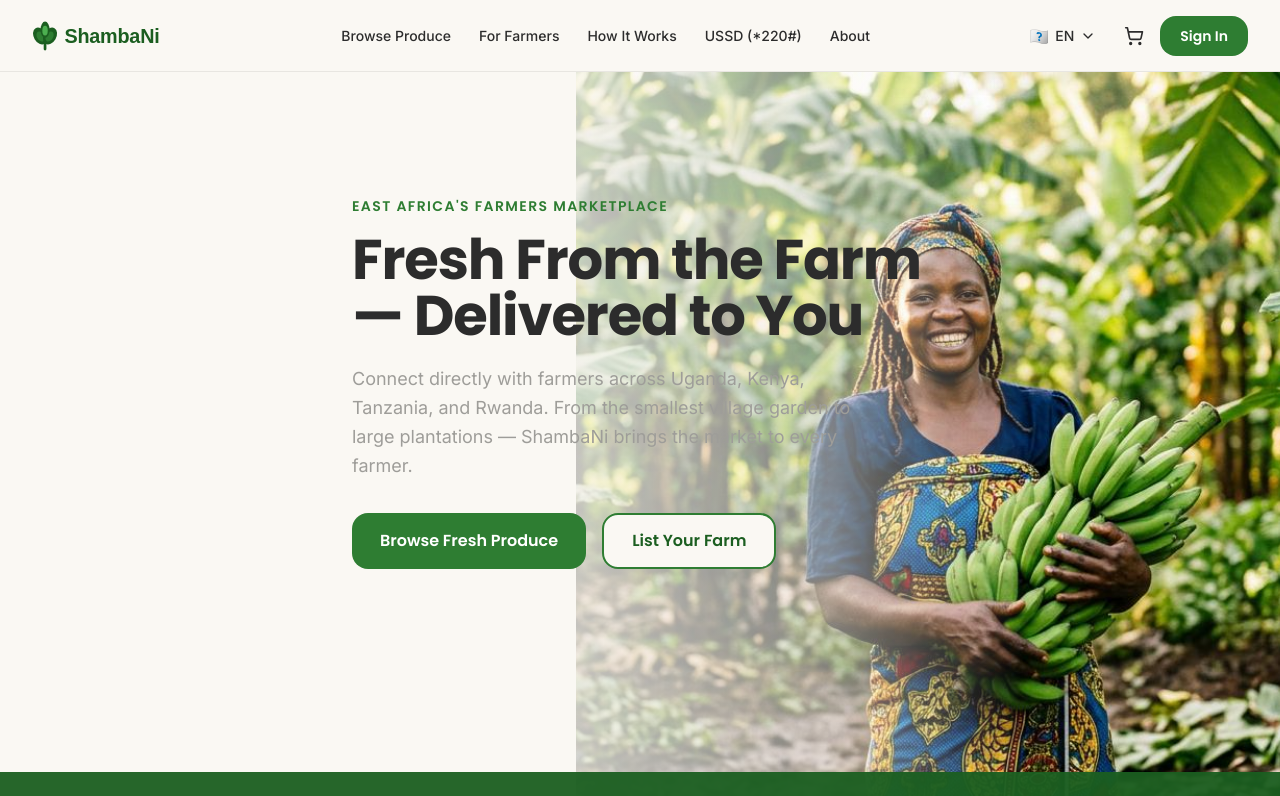
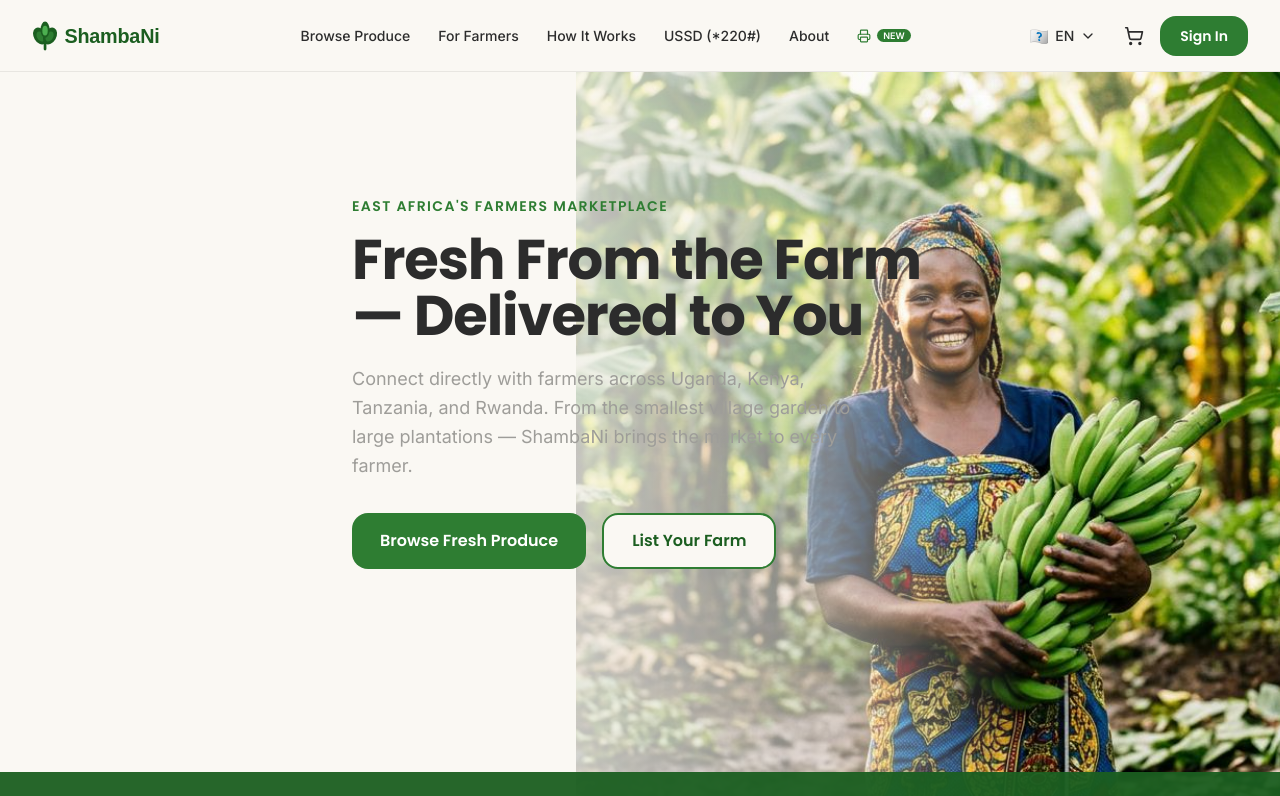
Before and after one commit to ReaganLutwa/Shambani-marketplace, a React (Vite) app: page / in a window 1280 px wide. Shown: the top 796 px of the page. Built offline with nearby package versions, Linux system fonts and the light colour scheme.

Commit message:
feat: add PrintDrop integration

```diff
--- a/src/components/Navbar.tsx
+++ b/src/components/Navbar.tsx
@@ -1,7 +1,7 @@
 import { useState, useEffect } from 'react';
 import { useTranslation } from 'react-i18next';
 import { Link } from 'react-router-dom';
-import { Menu, X, ChevronDown, ShoppingCart } from 'lucide-react';
+import { Menu, X, ChevronDown, ShoppingCart, Printer } from 'lucide-react';
 import { useLangStore } from '@/store';
 import { useCartStore } from '@/store';
 
@@ -60,6 +60,15 @@ export default function Navbar() {
               <span className="absolute bottom-0 left-3 right-3 h-0.5 bg-leaf scale-x-0 group-hover:scale-x-100 transition-transform duration-250 origin-left" />
             </Link>
           ))}
+          {/* PrintDrop Link */}
+          <Link
+            to="/print"
+            className="relative px-3 py-2 text-sm font-medium text-leaf hover:text-forest transition-colors group flex items-center gap-1.5"
+          >
+            <Printer className="w-3.5 h-3.5" />
+            <span className="bg-leaf text-white text-[9px] font-bold px-1.5 py-0.5 rounded-full leading-none">NEW</span>
+            <span className="absolute bottom-0 left-3 right-3 h-0.5 bg-leaf scale-x-0 group-hover:scale-x-100 transition-transform duration-250 origin-left" />
+          </Link>
         </div>
 
         {/* Right Section */}
@@ -147,6 +156,16 @@ export default function Navbar() {
                 {t(link.key)}
               </Link>
             ))}
+            {/* PrintDrop Mobile */}
+            <Link
+              to="/print"
+              onClick={() => setMobileOpen(false)}
+              className="px-4 py-3 text-base font-medium text-leaf hover:text-forest hover:bg-cloud rounded-lg transition-colors flex items-center gap-2"
+            >
+              <Printer className="w-4 h-4" />
+              PrintDrop
+              <span className="bg-leaf text-white text-[10px] font-bold px-2 py-0.5 rounded-full">NEW</span>
+            </Link>
             <div className="mt-2 pt-2 border-t border-fog">
               <Link
                 to="/"
```
